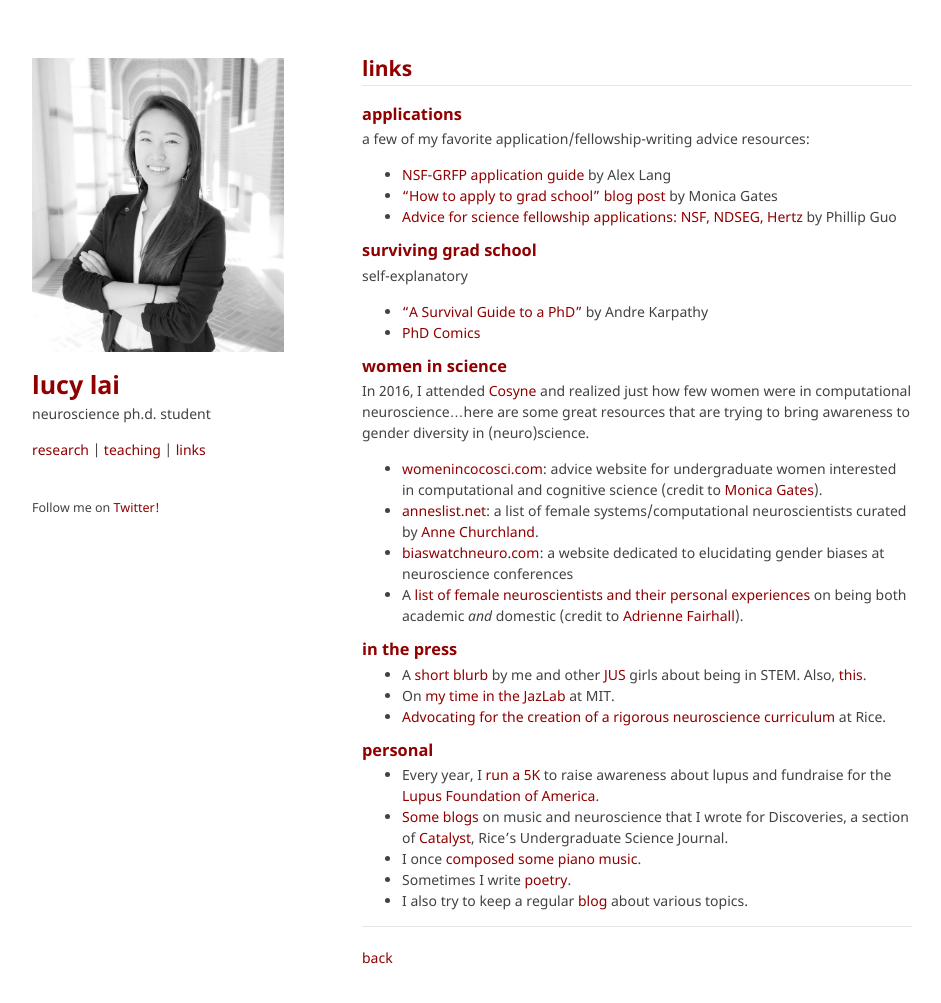
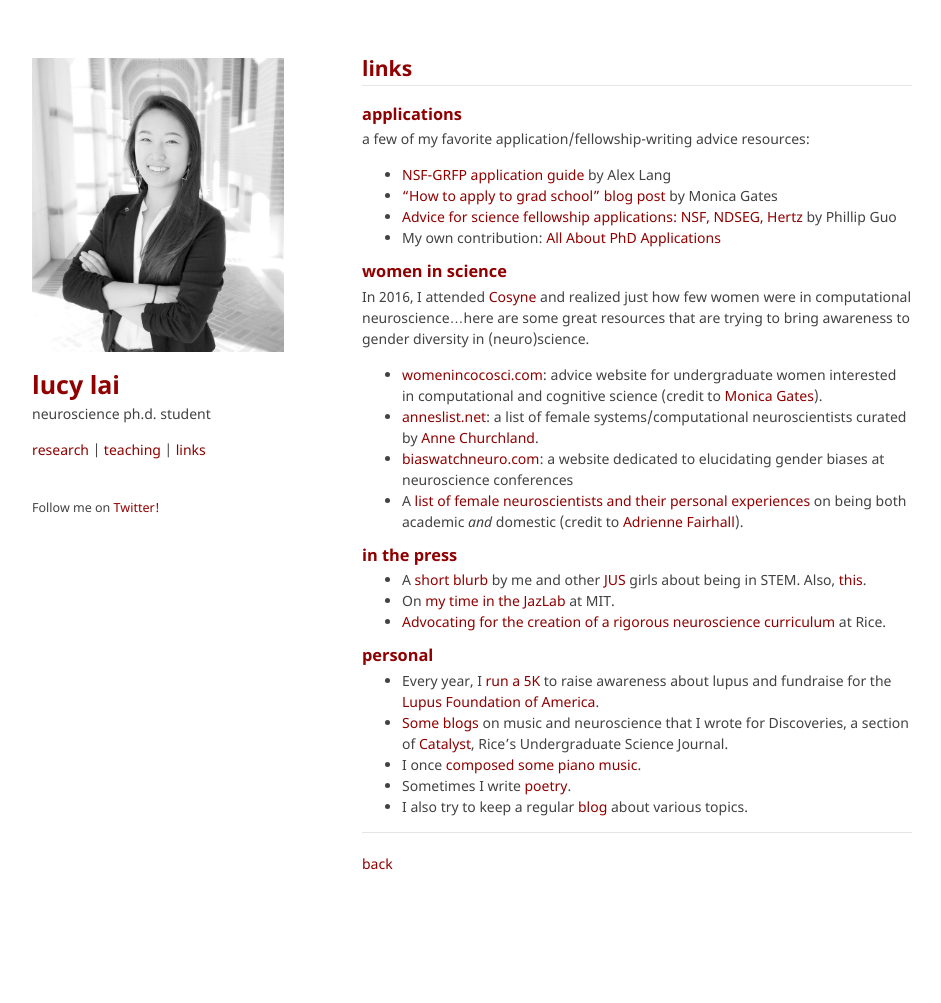
Before and after one commit to lucylai96/lucylai96.github.io, a Jekyll site: the page built from links.md, in a window 1280 px wide and 1033 px high. Shown: the top 1003 px of the window, without its empty margins (168-1109 px from the left). Built offline with Jekyll 4.4.1, drawn with Linux system fonts in a browser that asks for light colours; our own code applies the rules of GitHub Pages for plain Markdown files.

Commit message:
Update links.md

```diff
--- a/links.md
+++ b/links.md
@@ -5,11 +5,7 @@ a few of my favorite application/fellowship-writing advice resources:
 * [NSF-GRFP application guide](http://www.alexhunterlang.com/nsf-fellowship) by Alex Lang
 * ["How to apply to grad school" blog post](https://monicagatesblog.wordpress.com/2016/03/14/the-phd-application-post/) by Monica Gates
 * [Advice for science fellowship applications: NSF, NDSEG, Hertz](http://www.pgbovine.net/fellowship-tips.htm) by Phillip Guo
-
-### surviving grad school
-self-explanatory
-* ["A Survival Guide to a PhD"](https://karpathy.github.io/2016/09/07/phd/) by Andre Karpathy
-* [PhD Comics](http://phdcomics.com/)
+* My own contribution: [All About PhD Applications](https://lucyblogs.wordpress.com/2018/08/02/all-about-phd-applications/)
 
 ### women in science
 In 2016, I attended [Cosyne](cosyne.org) and realized just how few women were in computational neuroscience...here are some great resources that are trying to bring awareness to gender diversity in (neuro)science.
```
